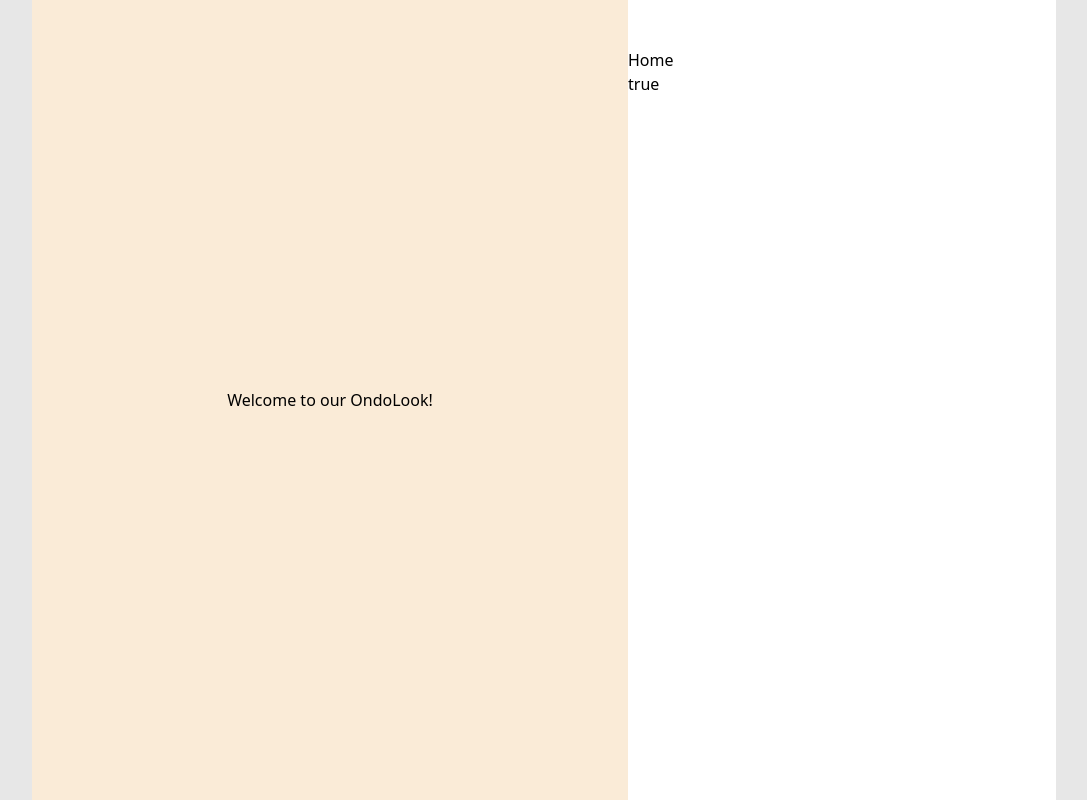
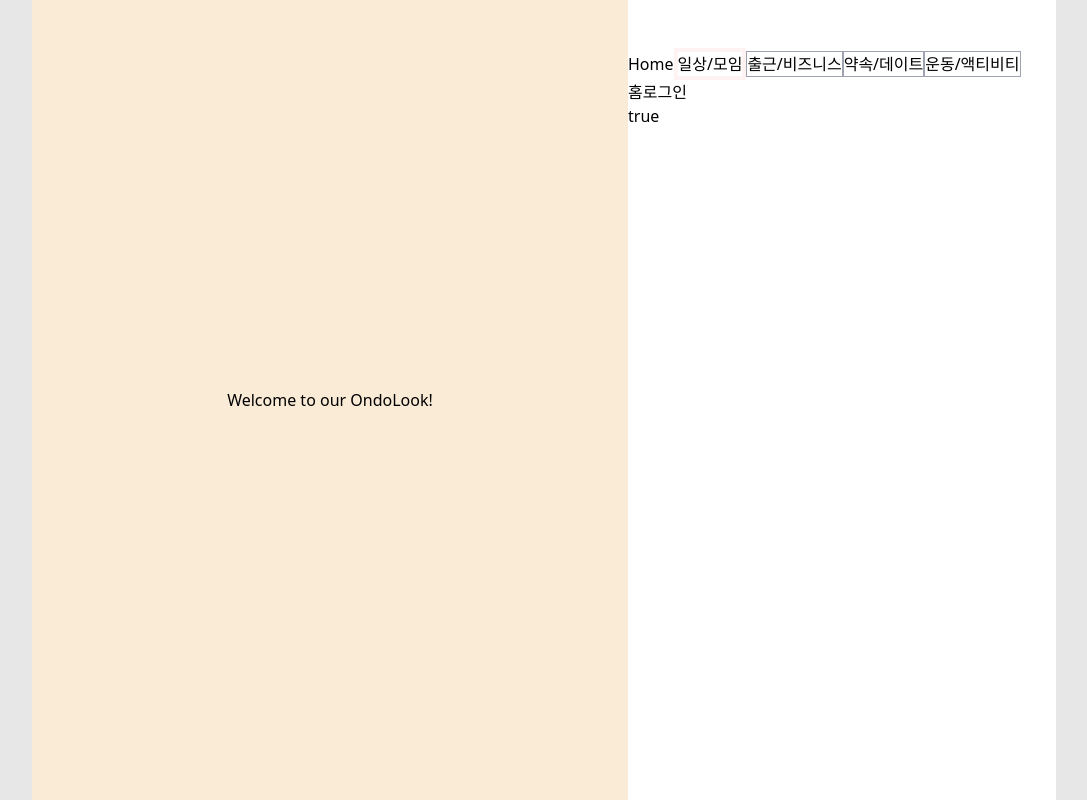
Before and after one commit to boram-3-group/ondolook-fe-react, a React (Vite) app: page /home in a window 1280 px wide. Shown: the whole page, without its empty margins (96-1183 px from the left). Built offline with nearby package versions, Linux system fonts and the light colour scheme; no server answers.

Commit message:
feat: add category chip and nav 컴포넌트 to Home

```diff
--- /dev/null
+++ b/src/components/Layout/Nav.tsx
@@ -0,0 +1,12 @@
+import { Link } from 'react-router-dom';
+
+const Nav = () => {
+  return (
+    <>
+      <Link to={'/'}>홈</Link>
+      <Link to={'/login'}>로그인</Link>
+    </>
+  );
+};
+
+export default Nav;
--- a/src/core/constants.ts
+++ b/src/core/constants.ts
@@ -1,3 +1,10 @@
 export const serviceUrl = {
   base_url: 'https://wttr.in',
 };
+
+export const Categories = [
+  { label: '일상/모임', value: 'daily' },
+  { label: '출근/비즈니스', value: 'business' },
+  { label: '약속/데이트', value: 'date' },
+  { label: '운동/액티비티', value: 'activity' },
+];
--- /dev/null
+++ b/src/pages/HomePage/_components/CategoryChip.tsx
@@ -0,0 +1,20 @@
+type CategoryChipProps = {
+  onClick: () => void;
+  label: string;
+  isActive: boolean;
+};
+
+const CategoryChip = ({ onClick, label, isActive }: CategoryChipProps) => {
+  return (
+    <>
+      <button
+        className={`${isActive ? 'border-4 border-red-50' : 'border border-gray-400'}`}
+        onClick={onClick}
+      >
+        {label}
+      </button>
+    </>
+  );
+};
+
+export default CategoryChip;
--- a/src/pages/HomePage/index.tsx
+++ b/src/pages/HomePage/index.tsx
@@ -1,12 +1,35 @@
+import { useState } from 'react';
+import CategoryChip from './_components/CategoryChip';
 import { useFetchWeather } from './fetches/useFetchWeather';
+import Nav from '../../components/Layout/Nav';
+import { Categories } from '../../core/constants';
 
 // interface HomePageProps {}
 
 export function HomePage() {
   const { data, isLoading } = useFetchWeather({ format: 'j1' });
+  const [selectCategory, setSelectCategory] = useState('daily');
+
+  const onSelectChip = (Category: string) => {
+    setSelectCategory(Category);
+  };
+
   return (
     <>
       Home
+      {Categories.map(Category => {
+        return (
+          <CategoryChip
+            key={Category.value}
+            label={Category.label}
+            onClick={() => onSelectChip(Category.value)}
+            isActive={selectCategory === Category.value}
+          />
+        );
+      })}
+      <div>
+        <Nav></Nav>
+      </div>
       <div>{JSON.stringify(isLoading)}</div>
       <div> {JSON.stringify(data)}</div>
     </>
```
